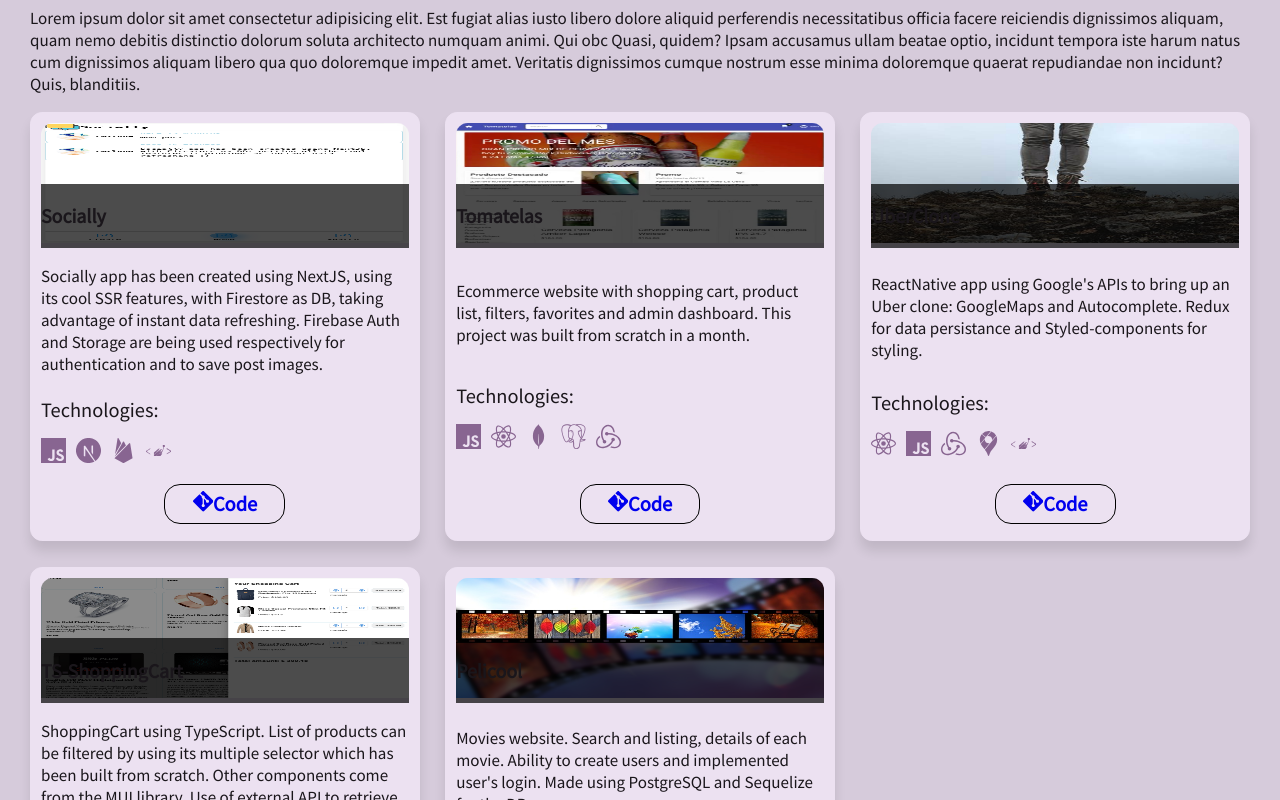
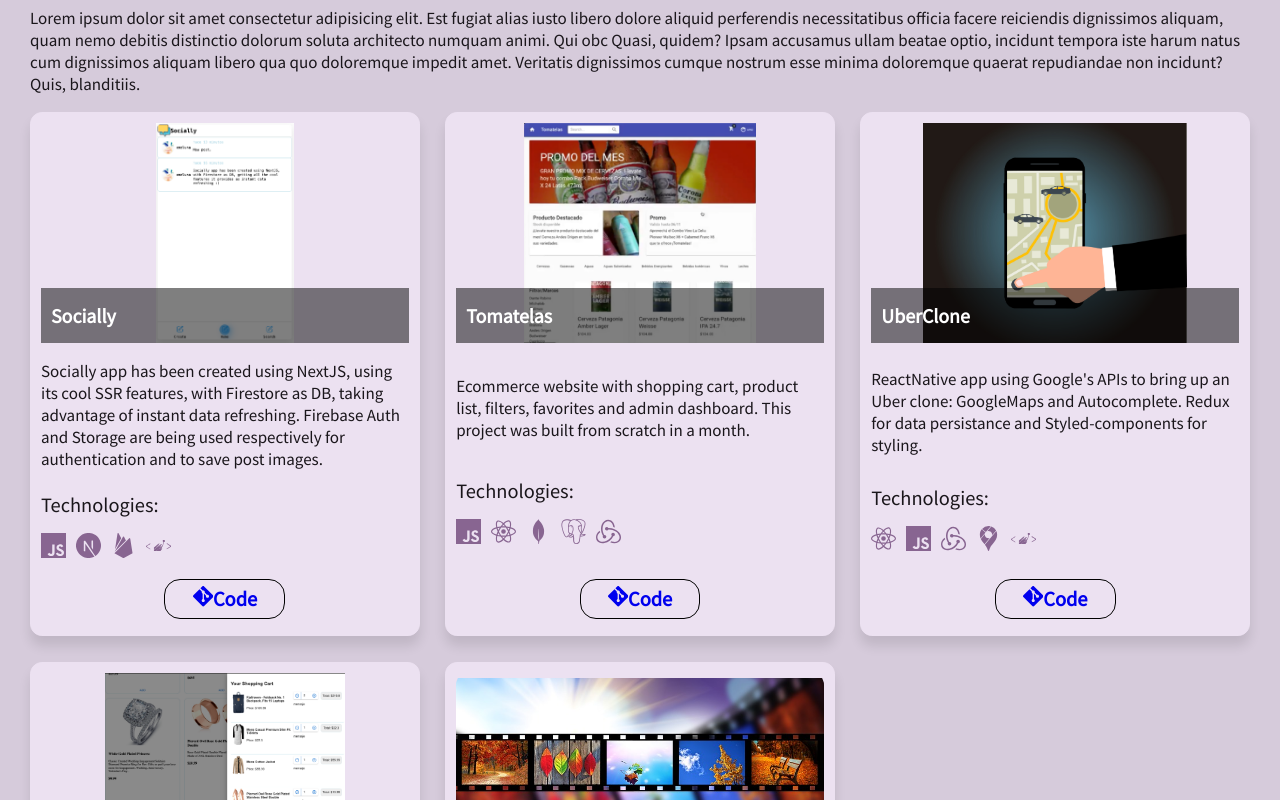
Before and after one commit to cmzluna/cmz.codes, a Next.js app: page / in a window 1280 px wide. Shown: the part 820-1620 px from the top of the page. Built offline with nearby package versions, Linux system fonts and the light colour scheme.

Commit message:
themes modified

```diff
--- a/components/Hero/index.tsx
+++ b/components/Hero/index.tsx
@@ -18,7 +18,13 @@ const Hero = () => {
   return (
     <Container>
       <SocialLinks>
-        <LinkedIn className="LinkedIn" width={35} fill={theme.colors.primary} />
+        <Link href="http://www.lanacion.com.ar">
+          <LinkedIn
+            className="LinkedIn"
+            width={35}
+            fill={theme.colors.primary}
+          />
+        </Link>
         <Email className="Email" width={35} fill={theme.colors.primary} />
         <GitHub className="GitHub" width={35} fill={theme.colors.primary} />
       </SocialLinks>
--- a/components/Icons/LinkedIn/index.tsx
+++ b/components/Icons/LinkedIn/index.tsx
@@ -12,7 +12,10 @@ const LinkedIn = (props: any) => (
     xmlSpace="preserve"
     {...props}
   >
-    <path d="M69.2-1H6.1C2.7-1 0 1.7 0 5v63.2c0 3.3 2.7 6.1 6.1 6.1h63.2c3.3 0 6.1-2.7 6.1-6.1V5c-.1-3.3-2.8-6-6.2-6zm0 69.3H6C6 26.1 6 5 6.1 5h63.2c0 42.2 0 63.3-.1 63.3zm-58-41.1h11.2v35.9H11.2V27.2zm5.6-4.9c3.6 0 6.5-2.9 6.5-6.5s-2.9-6.5-6.5-6.5-6.5 2.9-6.5 6.5 2.9 6.5 6.5 6.5zm23.7 23.1c0-4.7.9-9.2 6.7-9.2 5.7 0 5.8 5.4 5.8 9.5v17.5h11.2V43.4c0-9.7-2.1-17.1-13.4-17.1-5.4 0-9.1 3-10.6 5.8H40v-4.9H29.3v35.9h11.2V45.4z" />
+    {" "}
+    <a href="/docs/Web/SVG/Element/circle">
+      <path d="M69.2-1H6.1C2.7-1 0 1.7 0 5v63.2c0 3.3 2.7 6.1 6.1 6.1h63.2c3.3 0 6.1-2.7 6.1-6.1V5c-.1-3.3-2.8-6-6.2-6zm0 69.3H6C6 26.1 6 5 6.1 5h63.2c0 42.2 0 63.3-.1 63.3zm-58-41.1h11.2v35.9H11.2V27.2zm5.6-4.9c3.6 0 6.5-2.9 6.5-6.5s-2.9-6.5-6.5-6.5-6.5 2.9-6.5 6.5 2.9 6.5 6.5 6.5zm23.7 23.1c0-4.7.9-9.2 6.7-9.2 5.7 0 5.8 5.4 5.8 9.5v17.5h11.2V43.4c0-9.7-2.1-17.1-13.4-17.1-5.4 0-9.1 3-10.6 5.8H40v-4.9H29.3v35.9h11.2V45.4z" />
+    </a>
   </svg>
 );
 
--- a/components/ProjectCard/index.tsx
+++ b/components/ProjectCard/index.tsx
@@ -33,7 +33,7 @@ const ProjectCard: React.FC<Props> = ({
   return (
     <Container>
       <FigureWrapper>
-        <ImageComponent src={img} alt={"Logo"} width={60} height={120} />
+        <ImageComponent src={img} alt={"Logo"} fill objectFit="contain" />
 
         <Title>
           <h3>{name}</h3>
--- a/components/ProjectCard/styles.ts
+++ b/components/ProjectCard/styles.ts
@@ -24,7 +24,8 @@ const FigureWrapper = styled.figure`
   position: relative;
   margin: 0;
   width: 100%;
-  max-height: 220px;
+
+  height: 220px;
   overflow: hidden;
   border-top-left-radius: 0.7rem;
   border-top-right-radius: 0.7rem;
@@ -35,9 +36,16 @@ const ImageComponent = styled(Image)`
 
 const Title = styled.figcaption`
   position: absolute;
+  display: flex;
+  align-items: center;
   bottom: 0;
-  background-color: rgba(0, 0, 0, 0.7);
+  height: 25%;
+  background-color: rgba(0, 0, 0, 0.5);
   width: 100%;
+  > * {
+    margin-left: 10px;
+    color: white;
+  }
 `;
 
 const IconsWrapper = styled.div`
```
Also changed, not shown: public/projects/UberClone.jpg.
